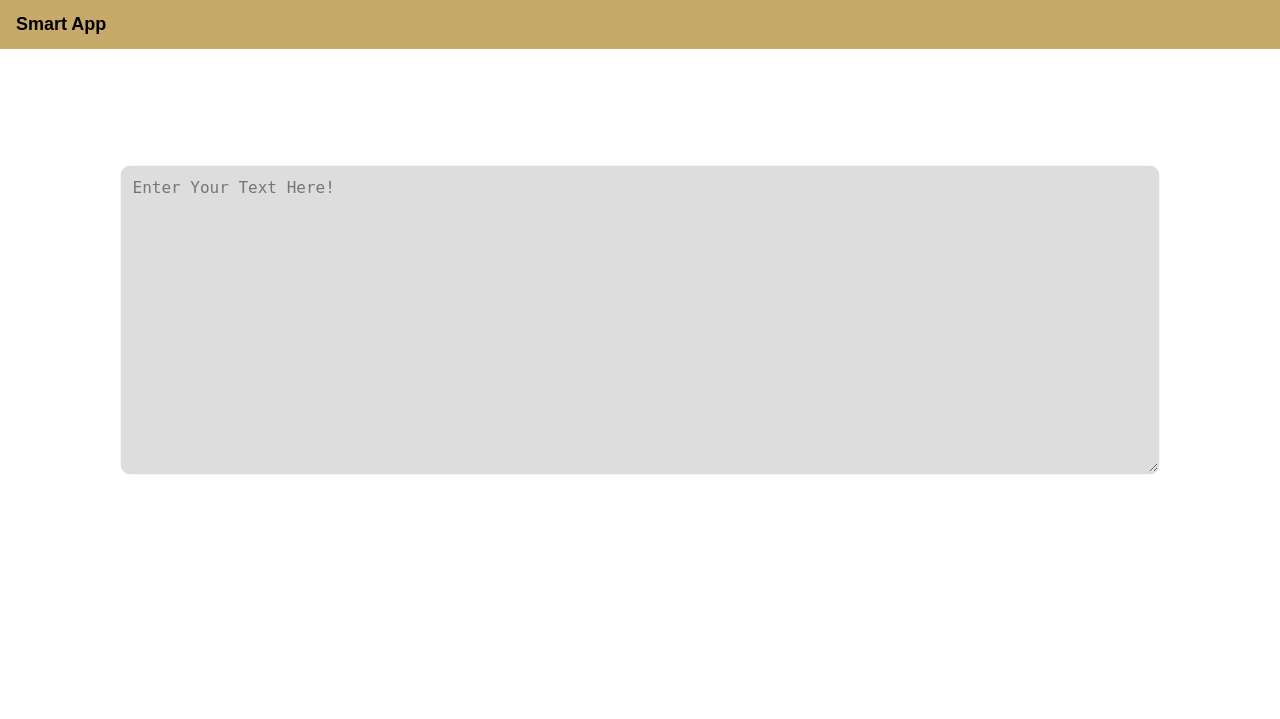
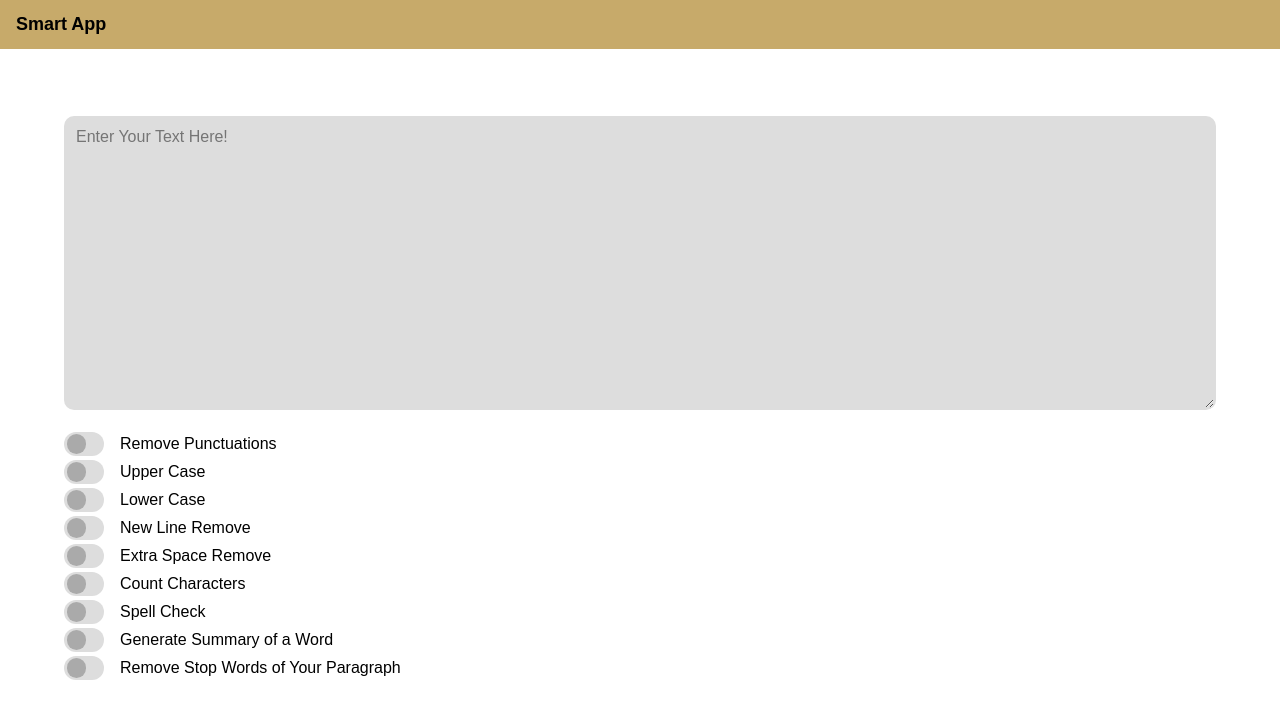
Before and after one commit to Kalaichelvan-Tamilselvan/SmartApp, a Django app: template smartapp/smartapplication/templates/index.html in a window 1280 px wide. Shown: the top 719 px of the page. Run offline with Django 4.2, Linux system fonts and the light colour scheme; the template is opened without the code that fills it, so the values that code supplies are empty.

Commit message:
Ticket 1.02
Create the toggle buttons for the index page

```diff
--- a/smartapp/smartapplication/static/styles.css
+++ b/smartapp/smartapplication/static/styles.css
@@ -1,5 +1,6 @@
-body {
+*{
 	margin: 0;
+	padding: 0;
 	font-family: Arial, Helvetica, sans-serif;
 }
 .topnav {
@@ -17,33 +18,28 @@ body {
 }
 h1{
 	text-align: center;
+	position: relative;
 	margin: 15%;
 }
-button {
+.home-button {
 	border-radius: 10px;
 	border: 2px solid transparent;
 	color: white;
+	background-color: #c7aa6a;
+	box-shadow: 0 8px 16px 0 rgba(0,0,0,0.2), 0 6px 20px 0 rgba(0,0,0,0.19);
 	padding: 1em;
 	text-align: center;
 	text-decoration: none;
+	font-size: 16px;
+	cursor: pointer;
 	display: inline-block;
-    font-size: 16px;
 	position: absolute;
 	top: 60%;
 	left: 50%;
 	transform: translate(-50%, -50%);
-    cursor: pointer;
-    background-color: #c7aa6a;
-    box-shadow: 0 8px 16px 0 rgba(0,0,0,0.2), 0 6px 20px 0 rgba(0,0,0,0.19);
 }
-
 textarea{
-    display: block;
-    position: absolute;
-    top: 40%;
-    left: 50%;
-    transform: translate(-50%, -50%);
-    background-color: #dddddd;
+	background-color: #ddd;
 	color: #666666;
 	padding: 10px;
 	border-radius: 10px;
@@ -51,3 +47,50 @@ textarea{
 	outline: none;
 	font-size: 16px;
 }
+input[type="checkbox"].toggle {
+	opacity: 0;
+	position: absolute;
+	display: none;
+}
+input[type="checkbox"].toggle + label {
+	display: inline-flex;
+	flex-wrap: nowrap;
+	align-items: center;
+	position: relative;
+	cursor: pointer;
+	user-select: none;
+}
+input[type="checkbox"].toggle + label::before {
+	content: "";
+	width: 2.5em;
+	height: 1.5em;
+	background-color: #ddd;
+	border-radius: 1em;
+	margin-right: 1em;
+	transition: 150ms ease-in-out;
+}
+input[type="checkbox"].toggle + label::after {
+	position: absolute;
+	left: .2em;
+	content: "";
+	width: 1.2em;
+	height: 1.2em;
+	background-color: #aaa;
+	border-radius: 1em;
+	transition: 150ms ease-in-out;
+}
+input[type="checkbox"].toggle:checked + label::before {
+	background-color: hsla(41, 45%, 60%, 0.6);
+}
+input[type="checkbox"].toggle:checked + label::after {
+	transform: translateX(80%);
+	background-color: #c7aa6a;
+}
+.textbox{
+	position: absolute;
+	top: 50%;
+	left: 50%;
+	transform: translate(-50%, -50%);
+}
+    border-radius: 10px;
+}
--- a/smartapp/smartapplication/templates/base.html
+++ b/smartapp/smartapplication/templates/base.html
@@ -7,16 +7,12 @@
   <meta name="viewport" content="width=device-width, initial-scale=1">
   <link rel="stylesheet" type="text/css" href="{% static '/styles.css' %}">
 
-
-
-
 </head>
 
 <body>
 
   <div class="topnav">
     <a class="active" href="/">Smart App</a>
-    <a class="active" href="Smart_App"></a>
   </div>
 
     {% block content %}
--- a/smartapp/smartapplication/templates/index.html
+++ b/smartapp/smartapplication/templates/index.html
@@ -3,9 +3,37 @@
 
 {% block content %}
 
+	<div class="textbox">
+        <textarea placeholder="Enter Your Text Here!" cols="120" rows="15"></textarea>
 
-        <textarea placeholder="Enter Your Text Here!" cols="100" rows="15"></textarea>
-
-
-
+		<div class="main">
+			<br/>
+				<input type="checkbox" id="check1" class="toggle">
+				<label for="check1">Remove Punctuations</label>
+			<br/>
+				<input type="checkbox" id="check2" class="toggle">
+				<label for="check2">Upper Case</label>
+			<br/>
+				<input type="checkbox" id="check3" class="toggle">
+				<label for="check3">Lower Case</label>
+			<br/>
+				<input type="checkbox" id="check4" class="toggle">
+				<label for="check4">New Line Remove</label>
+			<br/>
+				<input type="checkbox" id="check5" class="toggle">
+				<label for="check5">Extra Space Remove</label>
+			<br/>
+				<input type="checkbox" id="check6" class="toggle">
+				<label for="check6">Count Characters</label>
+			<br/>
+				<input type="checkbox" id="check7" class="toggle">
+				<label for="check7">Spell Check</label>
+			<br/>
+				<input type="checkbox" id="check8" class="toggle">
+				<label for="check8">Generate Summary of a Word</label>
+			<br/>
+				<input type="checkbox" id="check9" class="toggle">
+				<label for="check9">Remove Stop Words of Your Paragraph</label>
+		</div>
+	</div>
 {% endblock %}
```
Also changed, not shown: smartapp/smartapplication/templates/home.html (+6 -4 lines), 1 other file. Lines whose indentation alone changed are shown as unchanged.
